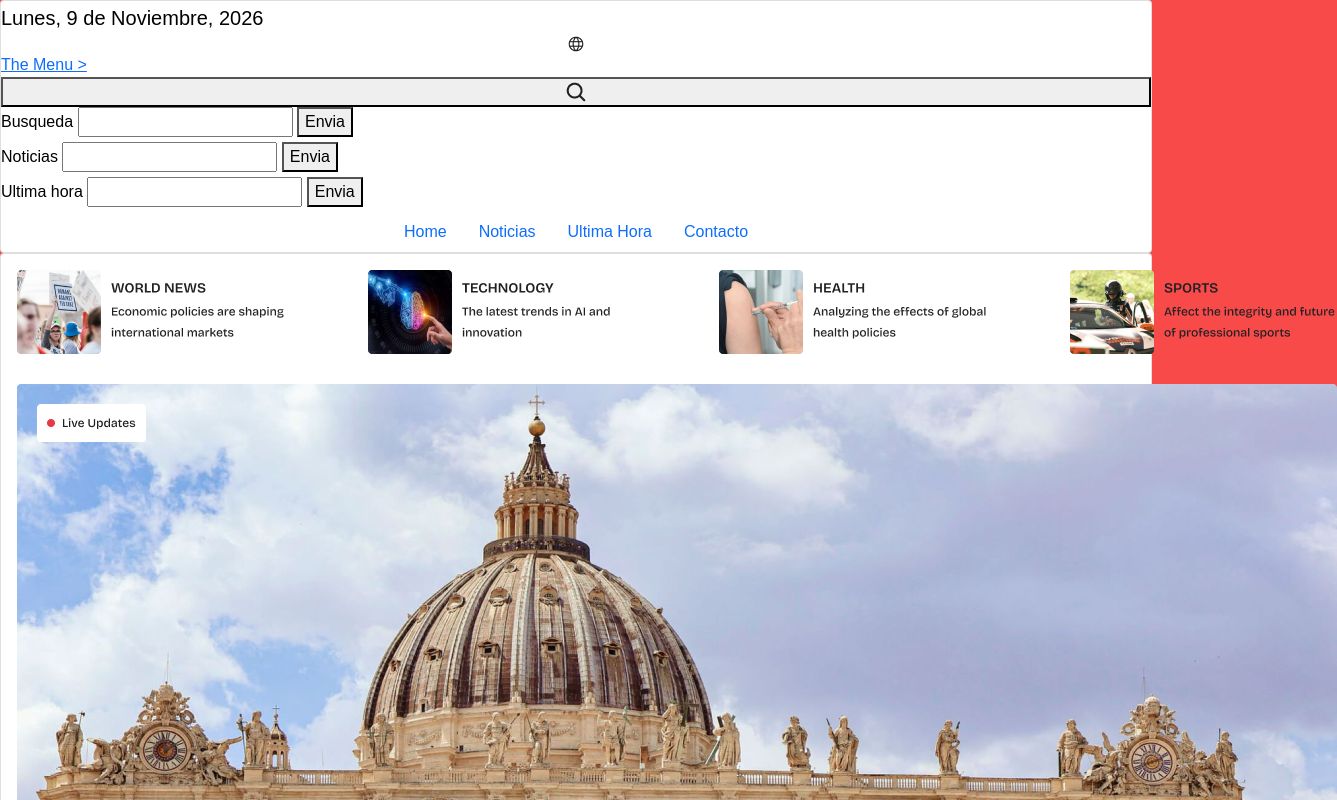
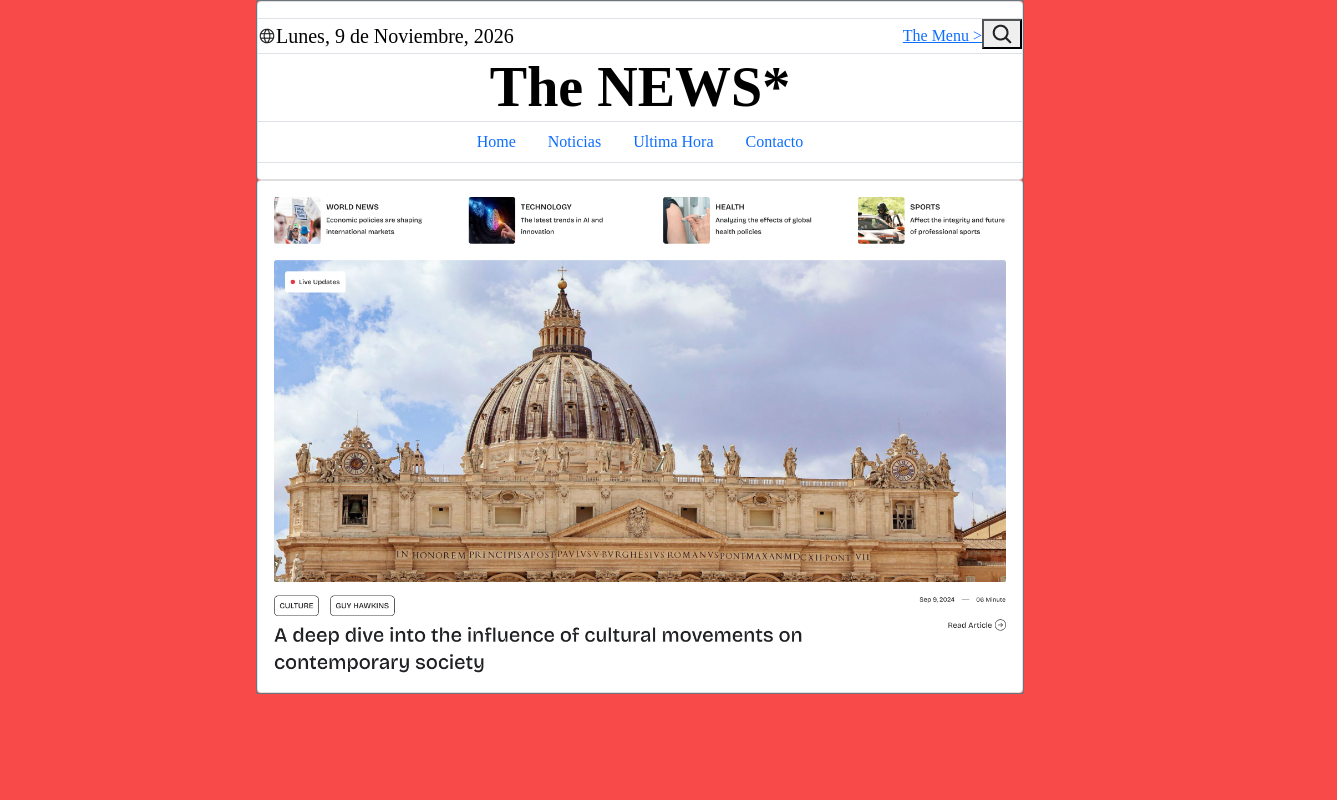
Before and after one commit to sfajardo123/projecte-blog, a plain HTML site: page index.html in a window 1280 px wide. Shown: the top 800 px of the page, 1337 px wide, since content can reach past the window. Drawn offline with nearby package versions, Linux system fonts and the light colour scheme.

Commit message:
Cambios header en la estrctura y bordes

```diff
--- a/assets/css/styles.css
+++ b/assets/css/styles.css
@@ -19,13 +19,13 @@ main{
     flex: 1;
 }
 .figma-navbar {
-    background-color: #ffffff !important;
+    background-color:#828282 !important;
     border-bottom: 1px solid var(--figma--border);
     padding: 1.25rem 0;
 }
 img{
     display: flex;
-    justify-content: center;
+    justify-content:space-between
     margin: auto;
 }
 .img img{
@@ -36,7 +36,10 @@ img{
     justify-content:space-between;
     margin: auto;
 }
-.justify-content-end
-{
-    justify-content: end;
+.border-bottom {
+
 }
+.border-top{
+    border-top:#000000;
+    color:#000000;
+}
--- a/index.html
+++ b/index.html
@@ -5,62 +5,69 @@
     <meta name="viewport" content="width=device-width, initial-scale=1">
     <title>The news - El teu Blog de noticies </title>
     <!--BOOSTRAP-->
-        <link href="https://cdn.jsdelivr.net/npm/bootstrap@6.0.0-alpha.1/dist/css/bootstrap.min.css" rel="stylesheet" integrity="sha384-B/GM4XqrwHnWXNOWMbloTmrYXZg10cakYGmpfsR/bbzQ6JAJI4ihuyADKLnBgrCe" crossorigin="anonymous">
-        <!-- ICONOS -->
     <link href="https://cdn.jsdelivr.net/npm/bootstrap@5.0.2/dist/css/bootstrap.min.css" rel="stylesheet" integrity="sha384-EVSTQN3/azprG1Anm3QDgpJLIm9Nao0Yz1ztcQTwFspd3yD65VohhpuuCOmLASjC" crossorigin="anonymous">    <!-- CODIGO CSS-->
     <link rel = "stylesheet" href="assets/css/styles.css">
 </head>
+<body>
+    <div class="mx-auto bg-grey border border-secondary" style="width: 60%;">
         <header>
-         <div class="card header justify-content-end" style="width:90%">
-            <span class="navbar-brand mb-0 h1">Lunes, 9 de Noviembre, 2026 </span>
-            <img src="/assets/img/SVG.png">
-            <a href="index.html" class="menu-text"> The Menu ></a>
-            <button class="busqueda"> <img src="/assets/img/Container.png" alt="cerca"> </button>
+            <div class="card header mx-auto py-3">
+                <!--Zona superior fecha,logo,etc -->
+                <div class="d-flex justify-content-between align-items-center border-top border-bottom">
+                    <!--IZQUIERDA-->
+                    <div class="d-flex align-items-center">
+                        <img src="/assets/img/SVG.png" alt="LOGO">
+                        <span class="navbar-brand mb-0 h1">Lunes, 9 de Noviembre, 2026</span>
+                    </div>
+                    <!-- DERECHA-->
+                    <div class="d-flex align-items-center" >
+                        <a href="index.html">The Menu ></a>
+                        <!--DROPDOWN -->
+                        <div class="dropdown">
+                            <button type="button" class="busqueda" data-bs-toggle="dropdown" data-bs-auto-close="outside" aria-expanded="false">
+                                <img src="/assets/img/Container.png" alt="cerca">
+                            </button>
+                            <ul class="dropdown-menu" aria-labelledby="dropdownMenuButton1">
+                                <li><a class="dropdown-item" href="index.html">Menu</a></li>
+                                <li><a class="dropdown-item" href="news.html">Noticias</a></li>
+                                <li><a class="dropdown-item" href="new.html">Ultima hora</a></li>
+                                <li><a class="dropdown-item" href="contact.html">Contacto</a></li>
 
-    <form action="/index.html" method="get">
-        <label for="search"> Busqueda</label>
-        <input type="text" search="search" id="search">
-        <button type="submit"> Envia </button>
-    </form>
-    <form action="/news.html" method="get">
-        <label for="search"> Noticias</label>
-        <input type="text" search="search" id="search">
-        <button type="submit"> Envia </button>
-    </form>
-        <form action="/new.html" method="get">
-        <label for="search"> Ultima hora</label>
-        <input type="text" search="search" id="search">
-        <button type="submit"> Envia </button>
-    </form>
-
+                            </ul>
+                        </div>
+                    </div>
+                </div>
+                        <!-- Titulo -->
+                <div class="text-center">
+                    <h1 class="display-4 fw-bold m-0">The NEWS*</h1>
+                </div>
                 <!-- Enlaces del Menu; INDEX,NEW,NEWS... -->
-                <nav class="nav justify-content-center">
+                <nav class="border-top border-bottom">
                     <ul class="nav justify-content-center">
                     <li class="nav-item">
-                                <a class="nav-link active" aria-current="page" href="#"> Home </a>
+                        <a class="nav-link active" aria-current="page" href="index.html"> Home </a>
                             </li>
                     <li class="nav-item">
                         <a class="nav-link" href="news.html">Noticias</a>
                     </li>
-                            <li>
+                    <li class="nav-item">
                         <a class="nav-link" href="new.html">Ultima Hora</a>
                     </li>
-                            <li>
+                    <li class="nav-item">
                         <a class="nav-link" href="contact.html">Contacto</a>
                     </li>
                     </ul>
-
                 </nav>
             </div>
         </header>
-<body>
         <main>
-        <div class="card" style="width: 90%;">
-        <div class="card-body">
-            <img src="/assets/img/Frame 104.png" alt="home">
+            <div class="card mx-auto">
+                <div class="card-body text-center">
+                    <img src="assets/img/Frame 104.png" alt="home" class="img-fluid">
                 </div>
             </div>
         </main>
+    </div>
     <script src="https://cdn.jsdelivr.net/npm/bootstrap@5.0.2/dist/js/bootstrap.bundle.min.js" integrity="sha384-MrcW6ZMFYlzcLA8Nl+NtUVF0sA7MsXsP1UyJoMp4YLEuNSfAP+JcXn/tWtIaxVXM" crossorigin="anonymous"></script>
 </body>
 </html>
```
Lines whose indentation alone changed are shown as unchanged.
